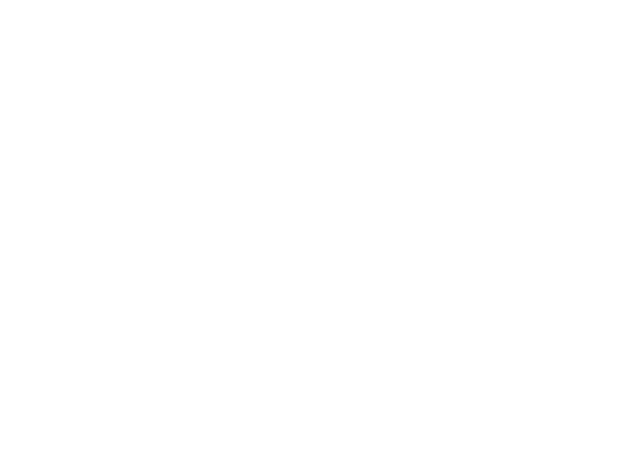
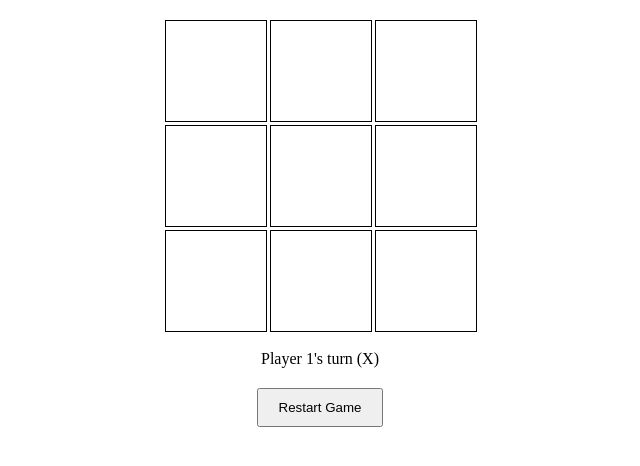
Before and after one commit to brettsm/tic-tac-toe, a plain HTML site: page index.html in a window 1280 px wide. Shown: the whole page, without its empty margins (320-960 px from the left). Drawn offline with Linux system fonts and the light colour scheme.

Commit message:
Finish game

```diff
--- a/index.html
+++ b/index.html
@@ -3,11 +3,15 @@
 <head>
     <meta charset="UTF-8">
     <meta name="viewport" content="width=device-width, initial-scale=1.0">
-    <title>Document</title>
+    <title>Tic Tac Toe</title>
     <link rel="stylesheet" href="style.css">
-    <script src="script.js" defer></script>
 </head>
 <body>
-
+    <div id="game">
+        <div id="gameboard"></div>
+        <div id="status"></div>
+        <button id="restart">Restart Game</button>
+    </div>
+    <script src="script.js"></script>
 </body>
 </html>
--- a/script.js
+++ b/script.js
@@ -0,0 +1,91 @@
+const CPU_NAME = 'cpu';
+
+const Gameboard = () => {
+    let board = Array(9).fill("");
+
+    const getBoard = () => board;
+
+    const setCell = (index, symbol) => {
+        if (board[index] === "") {
+            board[index] = symbol;
+            return true;
+        }
+        return false;
+    };
+
+    const resetBoard = () => {
+        board = Array(9).fill("");
+    };
+
+    return { getBoard, setCell, resetBoard };
+}
+
+const Player = (name, symbol) => {
+    return { name, symbol };
+}
+
+const GameController = (() => {
+    const board = Gameboard();
+    let players = [];
+    let currentPlayerIndex = 0;
+    let isGameOver = false;
+
+    const init = () => {
+        players = [Player("Player 1", "X"), Player("Player 2", "O")];
+        currentPlayerIndex = 0;
+        isGameOver = false;
+        board.resetBoard();
+        renderBoard();
+        updateStatus();
+    };
+
+    const playTurn = (index) => {
+        if (isGameOver || !board.setCell(index, players[currentPlayerIndex].symbol)) {
+            return;
+        }
+        renderBoard();
+        if (checkWinner()) {
+            document.getElementById("status").innerText = `${players[currentPlayerIndex].name} wins!`;
+            isGameOver = true;
+        } else if (board.getBoard().every(cell => cell !== "")) {
+            document.getElementById("status").innerText = "It's a draw!";
+            isGameOver = true;
+        } else {
+            currentPlayerIndex = 1 - currentPlayerIndex;
+            updateStatus();
+        }
+    };
+
+    const checkWinner = () => {
+        const winPatterns = [
+            [0, 1, 2], [3, 4, 5], [6, 7, 8], // rows
+            [0, 3, 6], [1, 4, 7], [2, 5, 8], // columns
+            [0, 4, 8], [2, 4, 6]             // diagonals
+        ];
+        return winPatterns.some(pattern =>
+            pattern.every(index => board.getBoard()[index] === players[currentPlayerIndex].symbol)
+        );
+    };
+
+    const renderBoard = () => {
+        const gameboardDiv = document.getElementById("gameboard");
+        gameboardDiv.innerHTML = "";
+        board.getBoard().forEach((cell, index) => {
+            const cellDiv = document.createElement("div");
+            cellDiv.classList.add("cell");
+            cellDiv.innerText = cell;
+            cellDiv.addEventListener("click", () => playTurn(index));
+            gameboardDiv.appendChild(cellDiv);
+        });
+    };
+
+    const updateStatus = () => {
+        document.getElementById("status").innerText = `${players[currentPlayerIndex].name}'s turn (${players[currentPlayerIndex].symbol})`;
+    };
+
+    document.getElementById("restart").addEventListener("click", init);
+
+    return { init };
+})();
+
+GameController.init();
--- a/style.css
+++ b/style.css
@@ -0,0 +1,30 @@
+#gameboard {
+    display: grid;
+    grid-template-columns: repeat(3, 100px);
+    grid-template-rows: repeat(3, 100px);
+    gap: 5px;
+    margin: 20px auto;
+    width: max-content;
+}
+
+.cell {
+    width: 100px;
+    height: 100px;
+    display: flex;
+    align-items: center;
+    justify-content: center;
+    font-size: 2em;
+    border: 1px solid #000;
+    cursor: pointer;
+}
+
+#status {
+    text-align: center;
+    margin: 20px;
+}
+
+#restart {
+    display: block;
+    margin: 20px auto;
+    padding: 10px 20px;
+}
```
